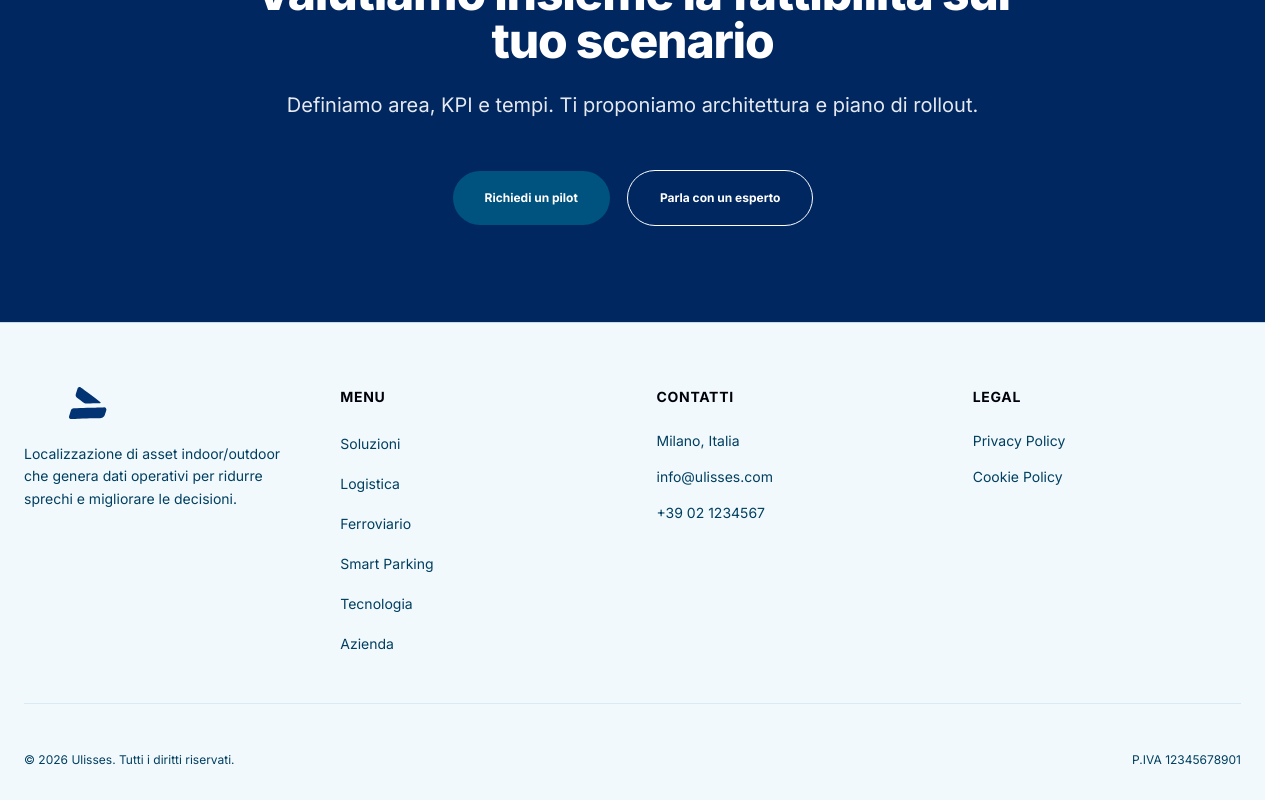
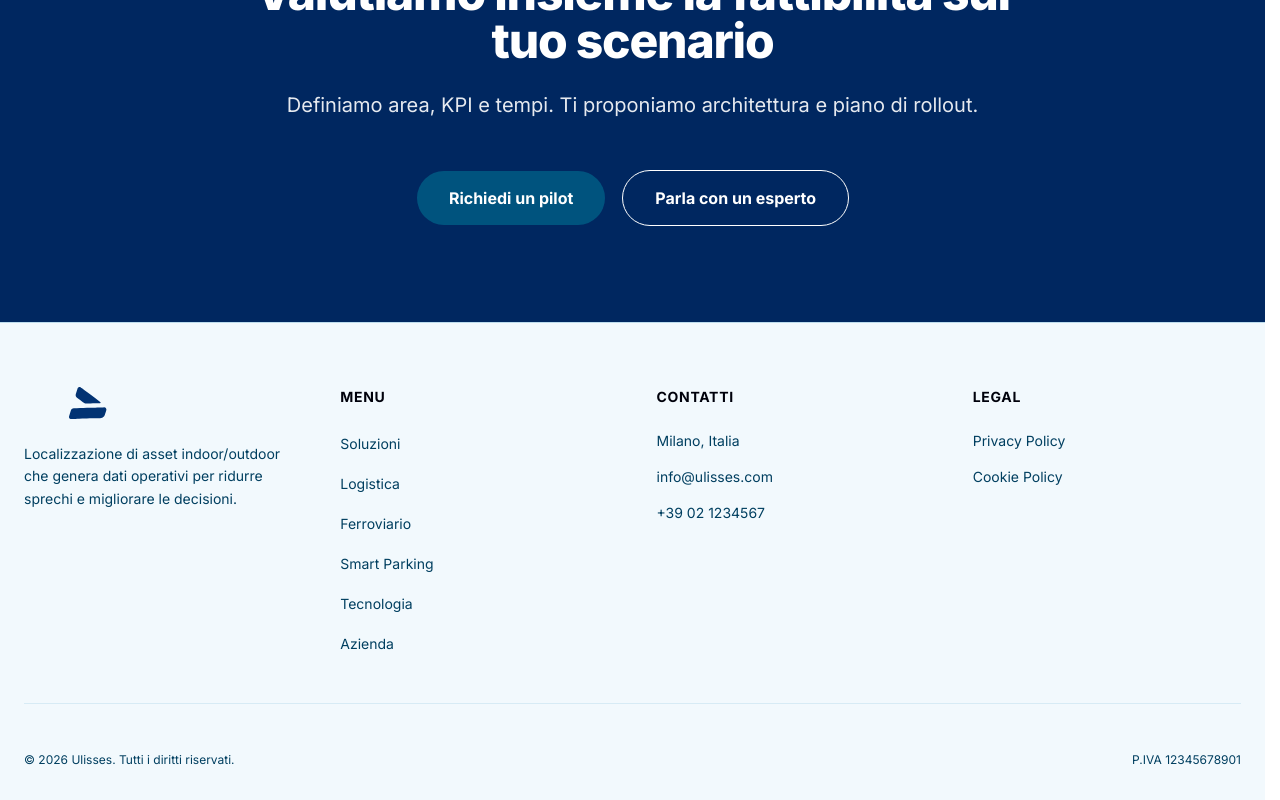
Before and after one commit to andreasalomone/ulisses, a Next.js app: page /logistica in a window 1280 px wide. Shown: the part 4107-4907 px from the top of the page. Built offline with nearby package versions, Linux system fonts and the light colour scheme; no server answers.

Commit message:
Set base font size for final call-to-action buttons.

```diff
--- a/app/logistica/page.tsx
+++ b/app/logistica/page.tsx
@@ -126,10 +126,10 @@ export default function LogisticaPage() {
                         {d.finalCta.subtitle}
                     </p>
                     <div className="flex flex-col sm:flex-row gap-4 justify-center">
-                        <Button asChild size="lg" variant="secondary" className="h-14 px-8 font-bold rounded-full">
+                        <Button asChild size="lg" variant="secondary" className="h-14 px-8 text-base font-bold rounded-full">
                             <Link href="/contatti">{d.finalCta.ctaPilot}</Link>
                         </Button>
-                        <Button asChild size="lg" variant="outline" className="h-14 px-8 font-bold rounded-full bg-transparent border-white text-white hover:bg-white hover:text-primary">
+                        <Button asChild size="lg" variant="outline" className="h-14 px-8 text-base font-bold rounded-full bg-transparent border-white text-white hover:bg-white hover:text-primary">
                             <Link href="/contatti">{d.finalCta.ctaExpert}</Link>
                         </Button>
                     </div>
```
